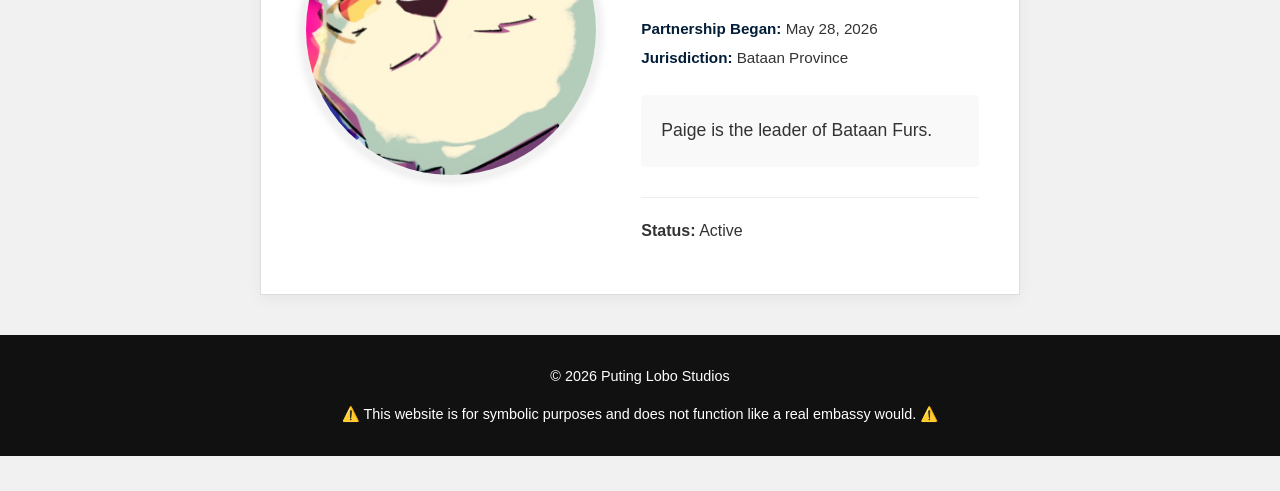
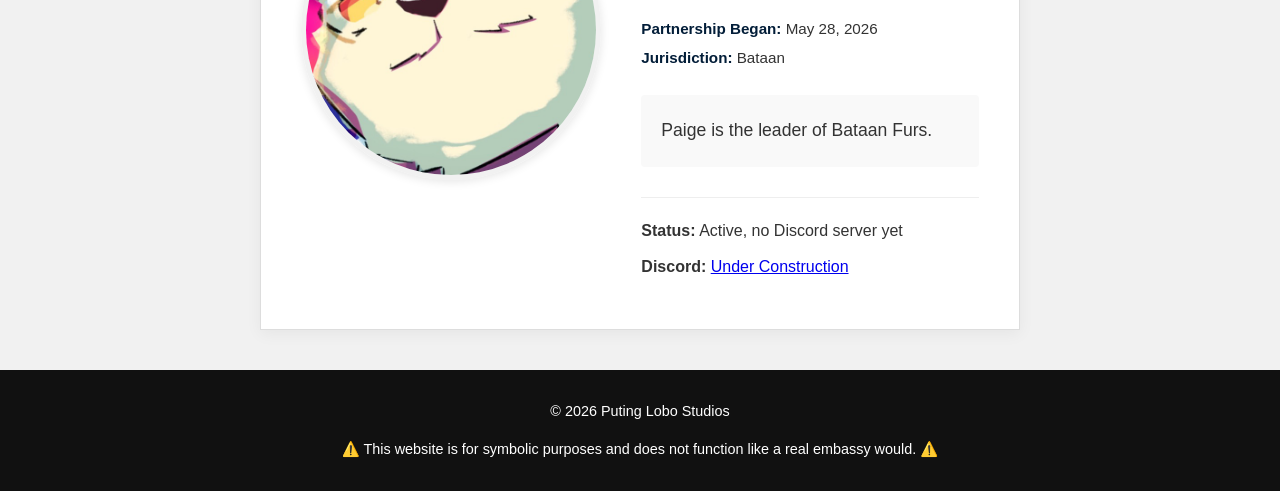
Before and after one commit to Kagay-an-Furs/virtual-embassies, a plain HTML site: page areas/bataan.html in a window 1280 px wide. Shown: the part 350-841 px from the top of the page. Before the commit the page ends 806 px from the top, so only its background shows below. Drawn offline with Linux system fonts and the light colour scheme.

Commit message:
Add files via upload

```diff
--- a/areas/bataan.html
+++ b/areas/bataan.html
@@ -39,7 +39,7 @@
 
                 <div class="mission-details">
                     <p><strong>Partnership Began:</strong> May 28, 2026</p>
-                    <p><strong>Jurisdiction:</strong> Bataan Province</p>
+                    <p><strong>Jurisdiction:</strong> Bataan</p>
                 </div>
 
                 <div class="basic-description">
@@ -47,7 +47,8 @@
                 </div>
 
                 <div class="contact-info-block">
-                    <p><strong>Status:</strong> Active</p>
+                    <p><strong>Status:</strong> Active, no Discord server yet</p>
+                    <p><strong>Discord:</strong> <a href="#" target="_blank">Under Construction</a></p>
                 </div>
             </div>
 
```
Also changed, not shown: areas/furriesph.html (+2 -1 lines), areas/quezon.html (+2 -1 lines), 1 other file.
